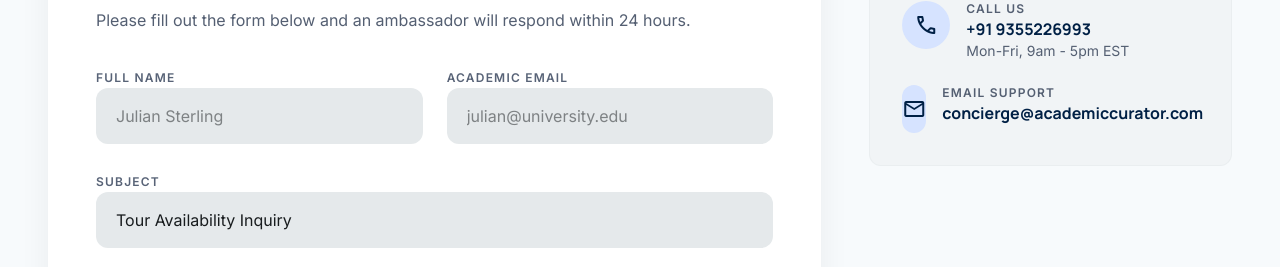
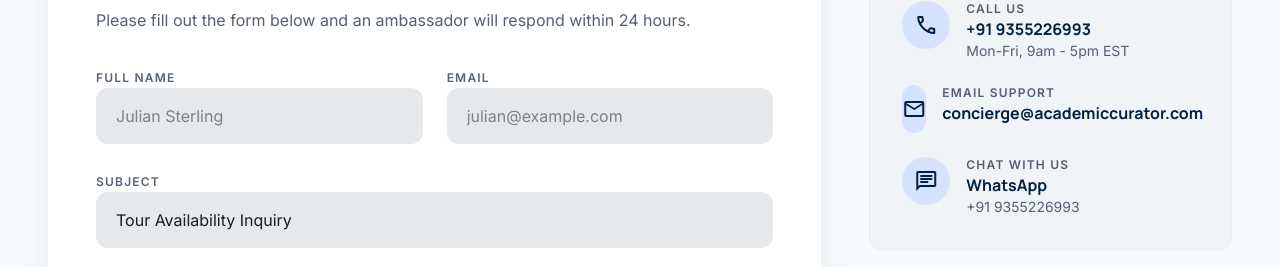
Before and after one commit to MUKULYA-DEV/The-Academic-Curator, a React (Vite) app: page /contact in a window 1280 px wide. Shown: the part 404-671 px from the top of the page. Built offline with nearby package versions, Linux system fonts and the light colour scheme; no server answers.

Commit message:
Update Contact Support UI with WhatsApp and standard email labels

```diff
--- a/src/pages/ContactSupport.jsx
+++ b/src/pages/ContactSupport.jsx
@@ -45,11 +45,11 @@ export default function ContactSupport() {
                 </div>
                 <div className="space-y-2">
                   <label className="font-label text-xs font-bold tracking-widest text-on-secondary-container uppercase">
-                    Academic Email
+                    Email
                   </label>
                   <input
                     className="focus:ring-primary/20 w-full rounded-xl border-none bg-surface-container-high px-5 py-4 transition-all duration-300 focus:bg-surface-container-lowest focus:ring-1 focus:outline-none"
-                    placeholder="julian@university.edu"
+                    placeholder="julian@example.com"
                     type="email"
                     name="email"
                   />
@@ -120,6 +120,18 @@ export default function ContactSupport() {
                     </p>
                   </div>
                 </div>
+                <div className="flex items-start gap-4">
+                  <div className="bg-primary-fixed flex h-12 w-12 items-center justify-center rounded-full text-primary">
+                    <span className="material-symbols-outlined">chat</span>
+                  </div>
+                  <div>
+                    <p className="font-label text-xs font-bold tracking-widest text-secondary uppercase">
+                      Chat With Us
+                    </p>
+                    <p className="font-headline font-semibold text-primary">WhatsApp</p>
+                    <p className="text-sm text-secondary">+91 9355226993</p>
+                  </div>
+                </div>
               </div>
             </div>
           </div>
```
